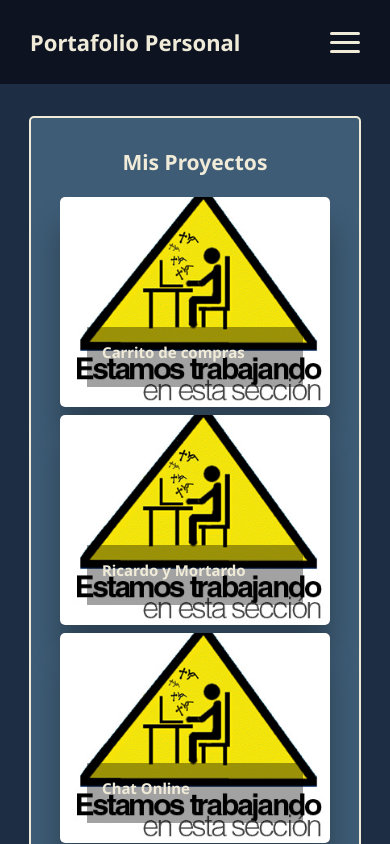
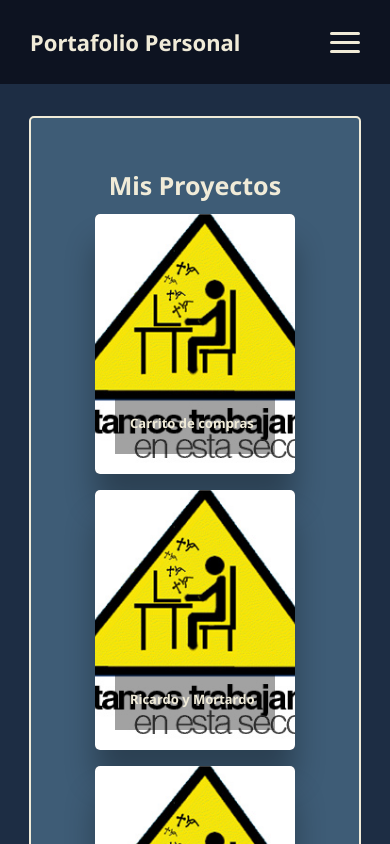
Before and after one commit to fleonelherrera/portfolio, a React (Create React App) app: page /projects in a window 390 px wide. Shown: the top 844 px of the page. Built offline with nearby package versions, Linux system fonts and the light colour scheme.

Commit message:
agregue media querys

```diff
--- a/src/styles/cardproject.css
+++ b/src/styles/cardproject.css
@@ -62,7 +62,7 @@
 .container-card .info-card h1 {
     margin: 0;
     padding: 0;
-    font-size: 20px;
+    font-size: 21px;
     color: var(--fuente);
 }
 
@@ -95,12 +95,20 @@
 }
 
 
-
-
+/* QUERYS */
 @media (min-width: 2560px) {
     .container-card {
         width: 350px;
         height: 400px;
+    }
+    .container-card .info-card h1 {
+        font-size: 26px;
+    }
+    .container-card .info-card p {
+        font-size: 21px;
+    }
+    .container-card:hover .info-card a {
+        font-size: 21px;
     }
 }
 
@@ -110,106 +118,125 @@
         height: 300px;
     }
     .container-card .info-card h1 {
-        font-size: 16.5px;
+        font-size: 17px;
+    }
+    .container-card .info-card p {
+        font-size: 15px;
+    }
+    .container-card:hover .info-card a {
+        width: 75%;
+        font-size: 14px;
+    }
+}
+
+@media (max-width: 1024px) {
+    .container-card {
+        width: 230px;
+        height: 280px;
+    }
+    .container-card .info-card h1 {
+        font-size: 16px;
     }
     .container-card .info-card p {
         font-size: 14px;
     }
     .container-card:hover .info-card a {
         width: 70%;
-        font-size: 14px;
+        font-size: 13px;
+    }
+    .container-card .info-card {
+        height: 55px;
     }
 }
 
-@media (max-width: 1280px) {
+@media (max-width: 912px) {
     .container-card {
-        width: 250px;
         height: 300px;
     }
 }
 
-@media (max-width: 1024px) {
+@media (max-width: 720px) {
     .container-card {
-        width: 250px;
-        height: 240px;
+        width: 200px;
+        height: 260px;
+    }
+    .container-card .info-card h1 {
+        font-size: 13px;
+    }
+    .container-card .info-card p {
+        font-size: 12px;
     }
     .container-card:hover .info-card a {
-        width: 65%;
-        font-size: 13px;
+        width: 70%;
+        font-size: 10px;
     }
 }
 
-@media (max-width: 720px) and (max-height: 540px) {
+@media (max-width: 375px) {
     .container-card {
-        width: 250px;
-        height: 200px;
+        width: 190px;
+        height: 250px;
     }
     .container-card .info-card h1 {
-        font-size: 14px;
+        font-size: 12px;
     }
     .container-card .info-card p {
         font-size: 11px;
     }
     .container-card:hover .info-card a {
-        width: 50%;
-        font-size: 11px;
+        width: 60%;
+        font-size: 9px;
+    }
+    .container-card .info-card {
+        height: 40px;
     }
 }
 
-@media (max-width: 540px) {
+@media (max-width: 280px) {
     .container-card {
-        width: 190px;
-        height: 240px;
+        width: 180px;
     }
     .container-card .info-card h1 {
-        font-size: 15px;
+        font-size: 11.5px;
     }
     .container-card .info-card p {
-        font-size: 12px;
+        font-size: 10.5px;
     }
     .container-card:hover .info-card a {
-        width: 55%;
-        font-size: 12px;
+        width: 60%;
+        font-size: 10px;
+    }
+    .container-card .info-card {
+        height: 35px;
     }
 }
 
-@media (max-width: 414px) {
-    .container-card {
-        width: 270px;
-        height: 210px;
-    }
-}
-
-@media (max-width: 375px) {
-    .container-card {
-        width: 220px;
-        height: 160px;
-    }
-    .container-card .info-card h1 {
-        font-size: 14px;
-    }
-    .container-card .info-card p {
-        font-size: 12px;
-    }
-    .container-card:hover .info-card a {
-        font-size: 12px;
-        display: inline;
-        margin: 1em;
-    }
-}
-
-@media (max-width: 375px) and (max-height: 520px) {
-    .container-card {
-        width: 240px;
-        height: 180px;
-    }
+/*QUERYS PARA CELULARES EN HORIZONTAL*/
+@media (max-width: 896px) and (max-height: 414px) {
     .container-card .info-card h1 {
         font-size: 16px;
     }
     .container-card .info-card p {
+        font-size: 14px;
+    }
+    .container-card:hover .info-card a {
         font-size: 13px;
     }
-    .container-card:hover .info-card a {
+}
+
+@media (max-width: 667px) and (max-height: 375px) {
+    .container-card {
+        width: 200px;
+        height: 250px;
+    }
+    .container-card .info-card h1 {
+        font-size: 13.5px;
+    }
+    .container-card .info-card p {
         font-size: 14px;
     }
+    .container-card:hover .info-card a {
+        width: 60%;
+        font-size: 12px;
+    }
 }
--- a/src/styles/projects.css
+++ b/src/styles/projects.css
@@ -3,12 +3,12 @@
     flex-direction: column;
     align-items: center;
     justify-content: center;
-    height: 90vh;
+    height: 100vh;
 }
 
 .projects-section {
     width: 85vw;
-    height: 90vh;
+    height: 100vh;
     display: flex;
     flex-direction: column;
     justify-content: center;
@@ -20,10 +20,9 @@
     border-radius: 5px;
 }
 
-
-
 .img-projects {
-    width: 19em;
+    width: 18em;
+    margin: 1em;
 }
 
 .title-projects {
@@ -39,44 +38,38 @@
     gap: 1em;
 }
 
+
+/* QUERYS */
 @media (min-width: 2560px) {
     .main-container-projects {
         height: 80vh;
     }
-
     .projects-section {
         width: 85vw;
         height: 75vh;
     }
     .img-projects {
         width: 27em;
+        margin: 2em;
     }
-
     .title-projects {
         font-size: 70px;
     }
 }
 
 @media (max-width: 1630px) {
-    .img-projects {
-        width: 17em;
-    }
-
-    .title-projects {
-        font-size: 38px;
-    }
+    /* SIN CAMBIOS */
 }
 
 @media (max-width: 1280px) {
     .main-container-projects {
-        height: 95vh;
+        height: 110vh;
     }
     .projects-section {
-        width: 85vw;
-        height: 95vh;
+        height: 110vh;
     }
     .img-projects {
-        width: 14em;
+        width: 15em;
     }
     .title-projects {
         font-size: 34px;
@@ -84,107 +77,132 @@
 }
 
 @media (max-width: 1024px) {
+    .main-container-projects {
+        height: 130vh;
+    }
+    .projects-section {
+        height: 130vh;
+    }
     .img-projects {
-        width: 12em;
-    }
-    .title-projects {
-        font-size: 26px;
-    }
-}
-
-@media (max-width: 912px) {
-    .img-projects {
-        width: 17em;
-    }
-    .title-projects {
-        font-size: 45px;
-    }
-}
-
-@media (max-width: 768px) {
-    .img-projects {
-        width: 13em;
+        width: 14em;
     }
     .title-projects {
         font-size: 30px;
     }
 }
 
-@media (max-width: 720px) and (max-height: 540px) {
-    .img-projects {
-        display: none;
-    }
+@media (max-width: 912px) {
     .main-container-projects {
-        height: 99vh;
+        height: 80vh;
     }
     .projects-section {
-        height: 99vh;
+        height: 80vh;
     }
-    .container-projects {
-    gap: 0.5em;
+    .img-projects {
+        width: 18em;
     }
     .title-projects {
-        font-size: 26px;
-        margin-bottom: 0.5em;
+        font-size: 34px;
+    }
+}
+
+@media (max-width: 768px) {
+    .main-container-projects {
+        height: 110vh;
+    }
+    .projects-section {
+        height: 110vh;
+    }
+    .img-projects {
+        width: 16em;
+    }
+}
+
+@media (max-width: 720px) {
+    .main-container-projects {
+        height: 180vh;
+    }
+    .projects-section {
+        height: 180vh;
+    }
+    .img-projects {
+        width: 13.5em;
+    }
+    .title-projects {
+        font-size: 27px;
     }
 }
 
 @media (max-width: 540px) {
-    .img-projects {
-        display: none;
-    }
-    .title-projects {
-        font-size: 23px;
-        margin: 1em;
-    }
-}
-
-@media (max-width: 414px) {
-    .title-projects {
-        font-size: 21px;
-    }
-    .container-projects {
-        gap: 0.5em;
-    }
-}
-
-@media (max-width: 375px) {
-    .main-container-projects {
-        height: 99vh;
-    }
-    .projects-section {
-        height: 99vh;
-    }
-    .title-projects {
-        font-size: 20px;
-        margin: 0.5em;
-    }
-    .container-projects {
-        gap: 0.5em;
-    }
-}
-
-@media (max-width: 280px) {
-    .main-container-projects {
-        height: 100vh;
-    }
-    .projects-section {
-        width: 85vw;
-        height: 100vh;
-    }
-    .title-projects {
-        font-size: 20px;
-    }
-}
-
-@media (max-width: 375px) and (max-height: 520px) {
     .main-container-projects {
         height: 140vh;
     }
     .projects-section {
         height: 140vh;
     }
+}
+
+@media (max-width: 414px) {
+    .main-container-projects {
+        height: 120vh;
+    }
+    .projects-section {
+        height: 120vh;
+    }
+    .img-projects {
+        display: none;
+    }
+    .title-projects {
+        font-size: 25px;
+        margin: 0.5em;
+    }
+}
+
+@media (max-width: 375px) {
+    .main-container-projects {
+        height: 160vh;
+    }
+    .projects-section {
+        height: 160vh;
+    }
+    .img-projects {
+        display: none;
+    }
     .title-projects {
         font-size: 23px;
     }
 }
+
+@media (max-width: 280px) {
+    .title-projects {
+        font-size: 21px;
+    }
+}
+
+/*QUERYS PARA CELULARES EN HORIZONTAL*/
+@media (max-width: 896px) and (max-height: 414px) {
+    .main-container-projects {
+        height: 140vh;
+    }
+    .projects-section {
+        height: 140vh;
+    }
+    .img-projects {
+        display: none;
+    }
+    .title-projects {
+        font-size: 24px;
+        margin: 1em;
+    }
+}
+
+
+@media (max-width: 667px) and (max-height: 375px) {
+    .img-projects {
+        display: none;
+    }
+    .title-projects {
+        font-size: 21px;
+        margin: 0.5em;
+    }
+}
```
